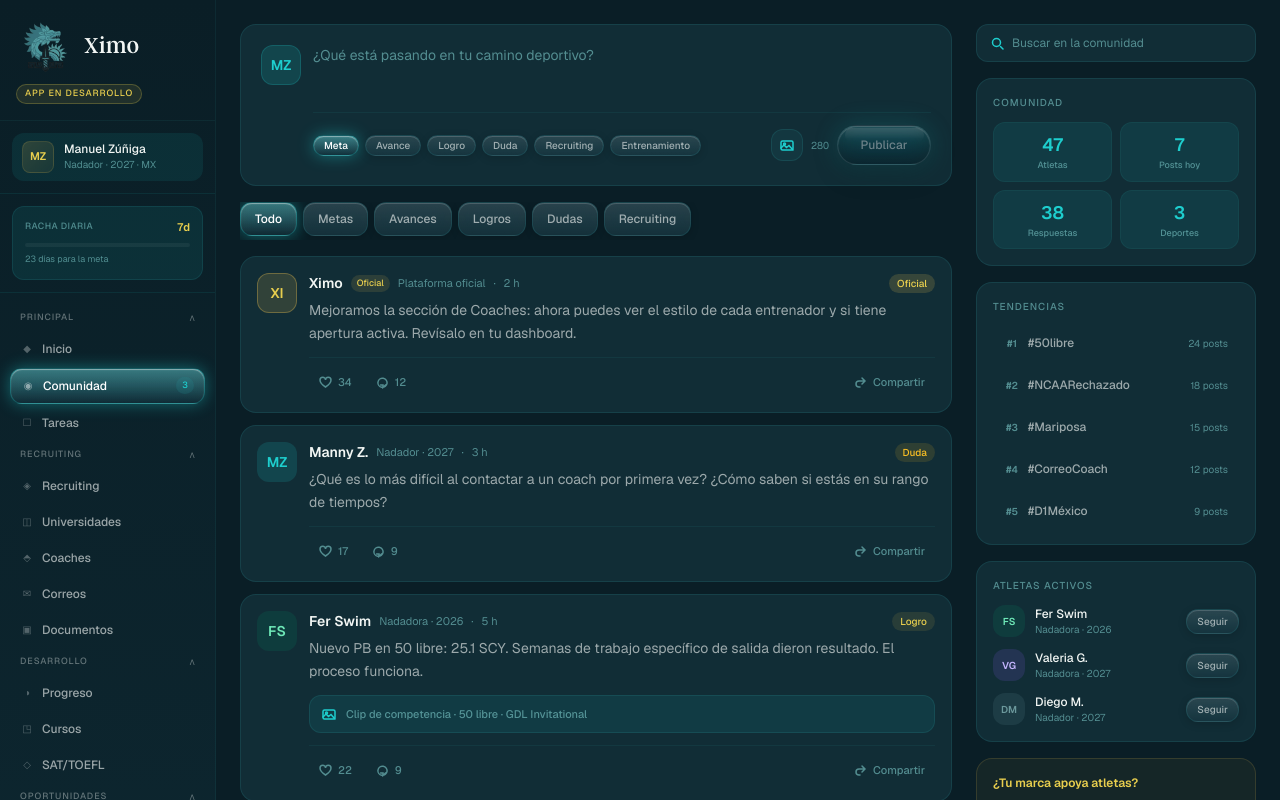
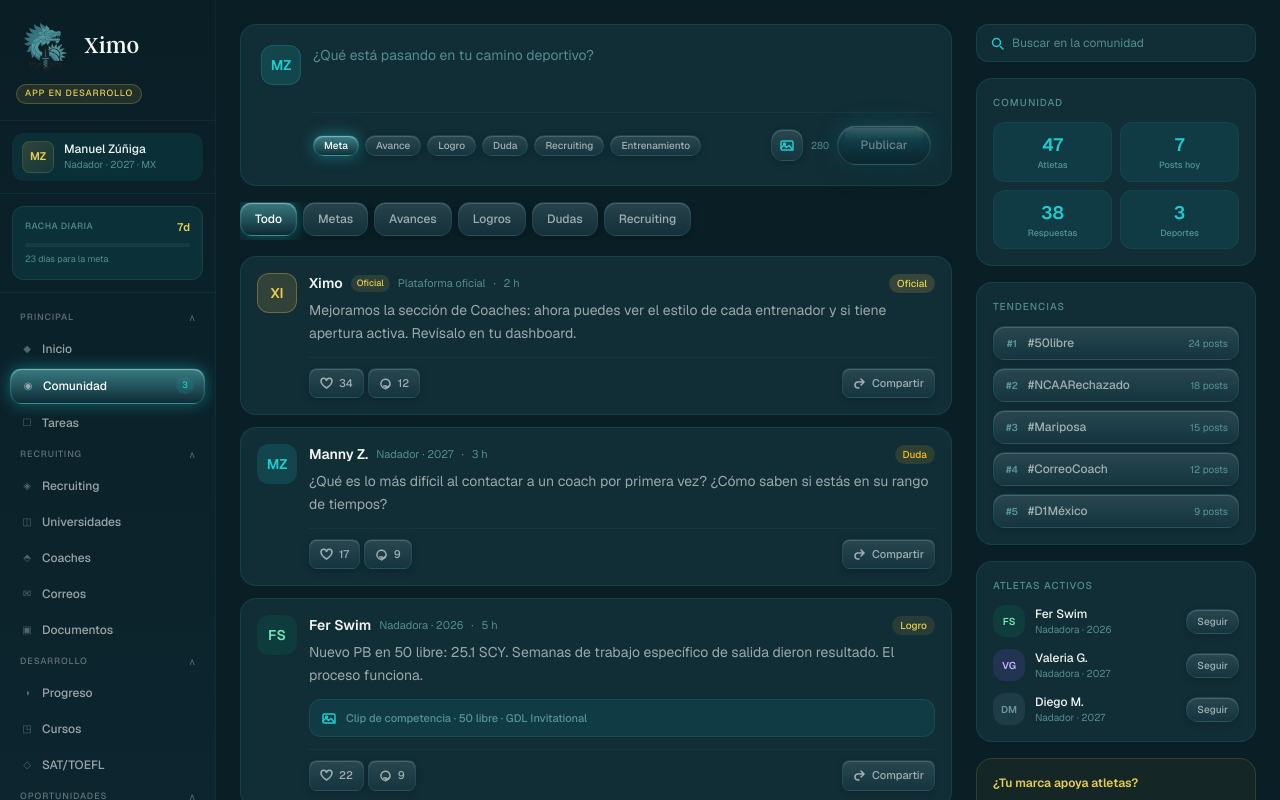
Before and after one commit to XimoAcademy/ximo, a Next.js app: page /app/comunidad in a window 1280 px wide. Shown: the top 800 px of the page. Built offline with nearby package versions, Linux system fonts and the light colour scheme.

Commit message:
Glass on every remaining button (like/comment/share, upload, trending, dropdown trigger, coaches/cursos); light-mode diagonal teal-gold background gradient

```diff
--- a/app/app/coaches/page.tsx
+++ b/app/app/coaches/page.tsx
@@ -96,7 +96,7 @@ export default function CoachesPage() {
             <div key={m.coach} className="rounded-xl p-4" style={INNER}>
               <p className="text-sm font-bold" style={{ color:"var(--text)" }}>{m.coach}</p>
               <p className="mt-2 text-sm leading-relaxed" style={{ color:"var(--text-2)" }}>{m.preview}</p>
-              <button type="button" className="mt-3 text-xs font-semibold transition-opacity hover:opacity-70" style={{ color:"var(--teal)" }}>
+              <button type="button" className="ximo-glass-chip mt-3 rounded-xl px-3 py-2 text-xs font-semibold" style={{ color:"var(--teal)" }}>
                 Usar plantilla →
               </button>
             </div>
--- a/app/app/components/AppShell.tsx
+++ b/app/app/components/AppShell.tsx
@@ -57,7 +57,7 @@ export default function AppShell({ children }: { children: ReactNode }) {
   const toggle = (l: string) => setCollapsed((p) => ({ ...p, [l]: !p[l] }));
 
   return (
-    <div className="flex min-h-screen" style={{ background: "var(--bg)" }}>
+    <div className="flex min-h-screen" style={{ background: "transparent" }}>
 
       {/* ── Sidebar ── */}
       <aside
@@ -254,7 +254,7 @@ export default function AppShell({ children }: { children: ReactNode }) {
           </div>
         </div>
 
-        <main className="flex-1 overflow-y-auto" style={{ background: "var(--bg)" }}>
+        <main className="flex-1 overflow-y-auto" style={{ background: "transparent" }}>
           <div className="mx-auto max-w-[1400px] p-4 sm:p-5 lg:p-6">
             {children}
           </div>
--- a/app/app/comunidad/page.tsx
+++ b/app/app/comunidad/page.tsx
@@ -144,7 +144,7 @@ function Composer({ onPost }: { onPost: (text: string, tag: Tag, imageName?: str
                 {imageName}
               </span>
               <button type="button" onClick={() => setImageName(undefined)}
-                className="text-xs transition-opacity hover:opacity-60" style={{ color:"var(--text-label)" }}>
+                className="ximo-glass-chip flex h-5 w-5 items-center justify-center rounded-full text-xs leading-none">
                 ×
               </button>
             </div>
@@ -170,8 +170,8 @@ function Composer({ onPost }: { onPost: (text: string, tag: Tag, imageName?: str
               {/* Media upload */}
               <input ref={fileRef} type="file" accept="image/*,video/*" className="hidden" onChange={handleFile} />
               <button type="button" onClick={() => fileRef.current?.click()}
-                className="flex h-8 w-8 items-center justify-center rounded-xl transition-opacity hover:opacity-70"
-                style={{ background:"var(--border-subtle)", border:"1px solid var(--border)", color:"var(--teal)" }}
+                className="ximo-glass-chip flex h-8 w-8 items-center justify-center rounded-xl"
+                style={{ color:"var(--teal)" }}
                 title="Adjuntar imagen o video">
                 <svg width="14" height="14" viewBox="0 0 14 14" fill="none" stroke="currentColor" strokeWidth="1.5" strokeLinecap="round">
                   <rect x="1" y="3" width="12" height="9" rx="1.5"/>
@@ -270,8 +270,8 @@ function PostCard({
           <div className="mt-3 flex items-center gap-1" style={{ borderTop:"1px solid var(--border-subtle)", paddingTop:"10px" }}>
             {/* Like */}
             <button type="button" onClick={() => onLike(post.id)}
-              className="flex items-center gap-1.5 rounded-lg px-2.5 py-1.5 text-[11px] font-semibold transition-all duration-150 hover:bg-[rgba(248,113,113,0.08)]"
-              style={{ color: post.likedByMe ? "#f87171" : "var(--text-label)" }}>
+              className="ximo-glass-chip flex items-center gap-1.5 rounded-lg px-2.5 py-1.5 text-[11px] font-semibold"
+              style={post.likedByMe ? { color: "#f87171" } : undefined}>
               <svg width="13" height="13" viewBox="0 0 13 13" fill={post.likedByMe ? "currentColor" : "none"} stroke="currentColor" strokeWidth="1.5">
                 <path d="M6.5 11S1 7.5 1 4a2.5 2.5 0 0 1 5.5 0A2.5 2.5 0 0 1 12 4c0 3.5-5.5 7-5.5 7Z"/>
               </svg>
@@ -280,8 +280,7 @@ function PostCard({
 
             {/* Comment */}
             <button type="button" onClick={() => setOpen(!open)}
-              className="flex items-center gap-1.5 rounded-lg px-2.5 py-1.5 text-[11px] font-semibold transition-all duration-150 hover:bg-[rgba(30,206,206,0.06)]"
-              style={{ color:"var(--text-label)" }}>
+              className="ximo-glass-chip flex items-center gap-1.5 rounded-lg px-2.5 py-1.5 text-[11px] font-semibold">
               <svg width="13" height="13" viewBox="0 0 13 13" fill="none" stroke="currentColor" strokeWidth="1.5" strokeLinecap="round">
                 <path d="M11 7.5A4.5 4.5 0 0 1 2 6a4.5 4.5 0 0 1 9 1.5v0A1.5 1.5 0 0 1 9.5 9L7 11.5V9H4.5"/>
               </svg>
@@ -290,8 +289,7 @@ function PostCard({
 
             {/* Share */}
             <button type="button"
-              className="ml-auto flex items-center gap-1.5 rounded-lg px-2.5 py-1.5 text-[11px] font-semibold transition-all duration-150 hover:bg-[var(--border-subtle)]"
-              style={{ color:"var(--text-label)" }}>
+              className="ximo-glass-chip ml-auto flex items-center gap-1.5 rounded-lg px-2.5 py-1.5 text-[11px] font-semibold">
               <svg width="13" height="13" viewBox="0 0 13 13" fill="none" stroke="currentColor" strokeWidth="1.5" strokeLinecap="round">
                 <path d="M8 2l3 3-3 3M11 5H5a3 3 0 0 0 0 6h1"/>
               </svg>
@@ -471,8 +469,7 @@ export default function ComunidadPage() {
           <div className="space-y-2">
             {TRENDING.map(({ label, posts: cnt }, i) => (
               <button key={label} type="button"
-                className="flex w-full items-center justify-between rounded-xl px-2.5 py-2 transition-colors hover:bg-[var(--border-subtle)]"
-                style={{ border:"1px solid transparent" }}>
+                className="ximo-glass-chip flex w-full items-center justify-between rounded-xl px-2.5 py-2">
                 <div className="flex items-center gap-2">
                   <span className="w-4 text-center text-[10px] font-black" style={{ color:"var(--text-label)" }}>
                     #{i+1}
--- a/app/app/cursos/page.tsx
+++ b/app/app/cursos/page.tsx
@@ -41,7 +41,7 @@ export default function CursosPage() {
             </div>
             <p className="mb-4 flex-1 text-sm leading-relaxed" style={{ color:"var(--text-3)" }}>{c.desc}</p>
             <p className="text-[11px]" style={{ color:"var(--text-label)" }}>{c.lessons} lecciones</p>
-            <button type="button" className="mt-3 text-left text-xs font-semibold opacity-50 cursor-not-allowed" style={{ color:"var(--teal)" }} disabled>
+            <button type="button" className="ximo-glass-chip mt-3 rounded-xl px-3 py-2 text-xs font-semibold" style={{ color:"var(--teal)" }} disabled>
               Acceso próximamente →
             </button>
           </div>
--- a/app/app/progreso/page.tsx
+++ b/app/app/progreso/page.tsx
@@ -85,8 +85,8 @@ function ThemedSelect({ value, options, onChange }: { value: string; options: st
   return (
     <div className="relative">
       <button type="button" onClick={() => setOpen(o => !o)}
-        className="flex w-full items-center justify-between gap-2 rounded-2xl px-3.5 py-2.5 text-sm outline-none transition-colors"
-        style={{ background: "var(--surface-hover)", border: "1px solid var(--border)", color: "var(--text)" }}>
+        className="ximo-glass-chip flex w-full items-center justify-between gap-2 rounded-2xl px-3.5 py-2.5 text-sm outline-none"
+        style={{ color: "var(--text)" }}>
         <span className="truncate">{value}</span>
         <svg width="12" height="12" viewBox="0 0 12 12" fill="none" stroke="var(--text-label)" strokeWidth="1.6"
           strokeLinecap="round" strokeLinejoin="round"
--- a/app/globals.css
+++ b/app/globals.css
@@ -71,6 +71,9 @@
   --hero-bg:       linear-gradient(135deg, #07131F 0%, #112538 50%, #1F5F66 100%);
   --hero-panel:    rgba(255,255,255,0.07);
   --hero-panel-bd: rgba(30,206,206,0.22);
+
+  /* ── App page background (solid in dark; diagonal gradient in light) ── */
+  --app-bg: var(--bg);
 
   /* ── Typography ──
      Argent CF is the brand display serif. Fraunces covers any glyphs the
@@ -147,6 +150,9 @@
   --hero-panel:    rgba(255,255,255,0.55);
   --hero-panel-bd: rgba(18,138,150,0.22);
 
+  /* Light-mode app background: very light diagonal — teal-blue (top-left) → gold (bottom-right) */
+  --app-bg: linear-gradient(135deg, #D6EEF3 0%, #E7F1E3 48%, #F6EDD2 100%);
+
   --background: var(--bg);
   --foreground: var(--text);
 }
@@ -161,12 +167,13 @@
 
 /* ── Base ── */
 body {
-  background: var(--bg);
+  background: var(--app-bg);
+  background-attachment: fixed;
   color: var(--text);
   font-family: var(--font-geist-sans, system-ui, Arial, sans-serif);
   -webkit-font-smoothing: antialiased;
   text-rendering: optimizeLegibility;
-  transition: background 0.4s ease, color 0.4s ease;
+  transition: color 0.4s ease;
 }
 
 /* ── Display serif (Argent-style) for all headings & brand text ──
```
